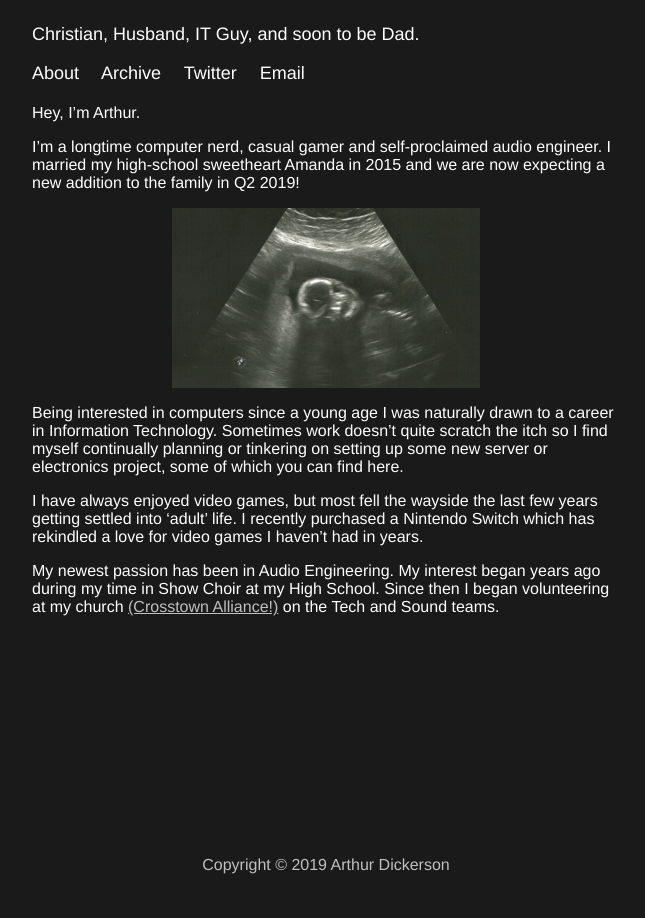
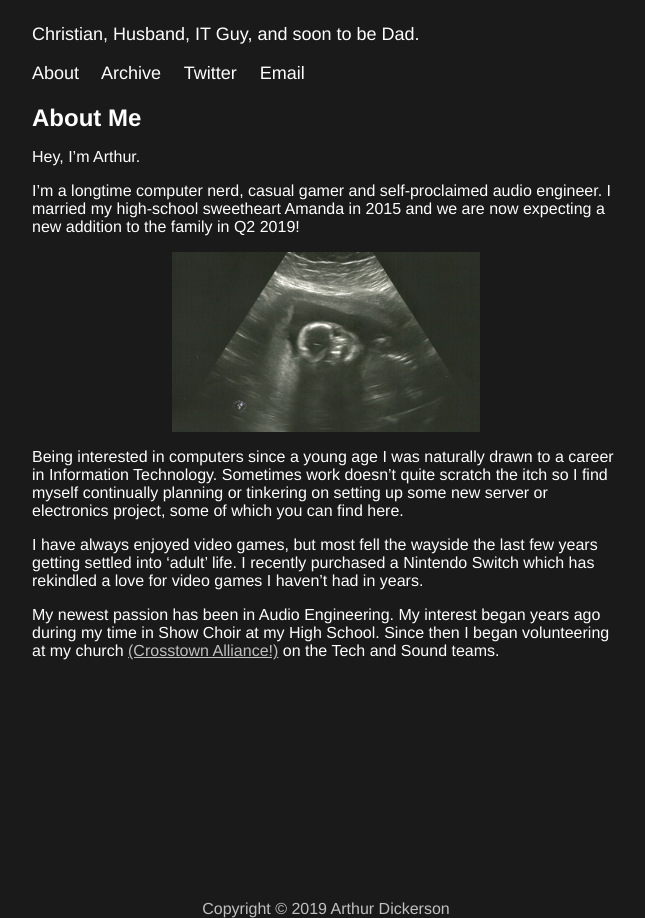
Before and after one commit to Arthurdd1994/Arthurdd1994.github.io, a Jekyll site: the page built from about.md, in a window 1280 px wide. Shown: the part 194-1112 px from the top of the page, without its empty margins (314-959 px from the left). Built offline with Jekyll 4.4.1, drawn with Linux system fonts in a browser that asks for light colours; before the commit the page ends 1068 px from its top, so only the background shows below that.

Commit message:
Update default.html

```diff
--- a/_layouts/default.html
+++ b/_layouts/default.html
@@ -26,7 +26,7 @@
       </div>
       <section class="content">
         {% unless page.title == "Arthur Dickerson" %}
-          {% if page.id == null %}
+          {% if page.id %}
             {% if post.altURL == null %}
               <h2><a href="{{ post.url }}">{{ post.title }}</a></h2>
             {% else %}
```
